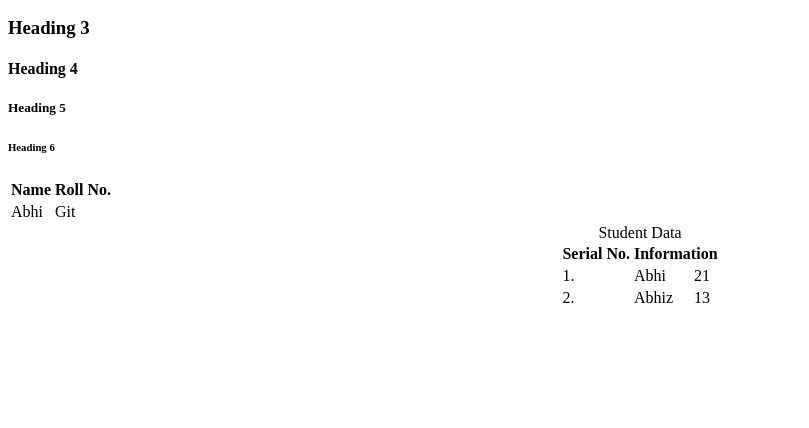
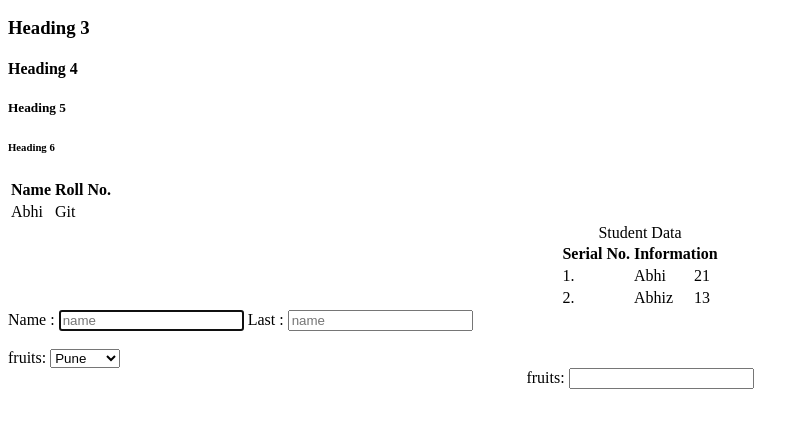
Before and after one commit to Abhiz-git/HTML, a plain HTML site: page index.html in a window 1280 px wide. Shown: the part 178-606 px from the top of the page, without its empty margins (0-809 px from the left). Drawn offline with Linux system fonts and the light colour scheme.

Commit message:
Difference between <select> and <datalist>

```diff
--- a/index.html
+++ b/index.html
@@ -63,3 +63,24 @@
     </tbody>
 
 </table>
+
+Name : <input type ="text" placeholder="name" autofocus>
+Last : <input type = "text" placeholder="name" autofocus>
+<br><br>
+
+
+fruits:
+<select name = "City">
+    <option value = "Pune"> Pune </option>
+    <option value="Delhi"/> Delhi
+    <option value="Mumbai"> Mumbai</option>
+</select>
+<div align="center">
+    fruits: <input list="fruits">
+        <datalist id="fruits">
+            <option value="BApple">
+            <option value="apple">
+            <option value="Banna">
+            <option value="Orange">
+        </datalist>
+</div>
```
